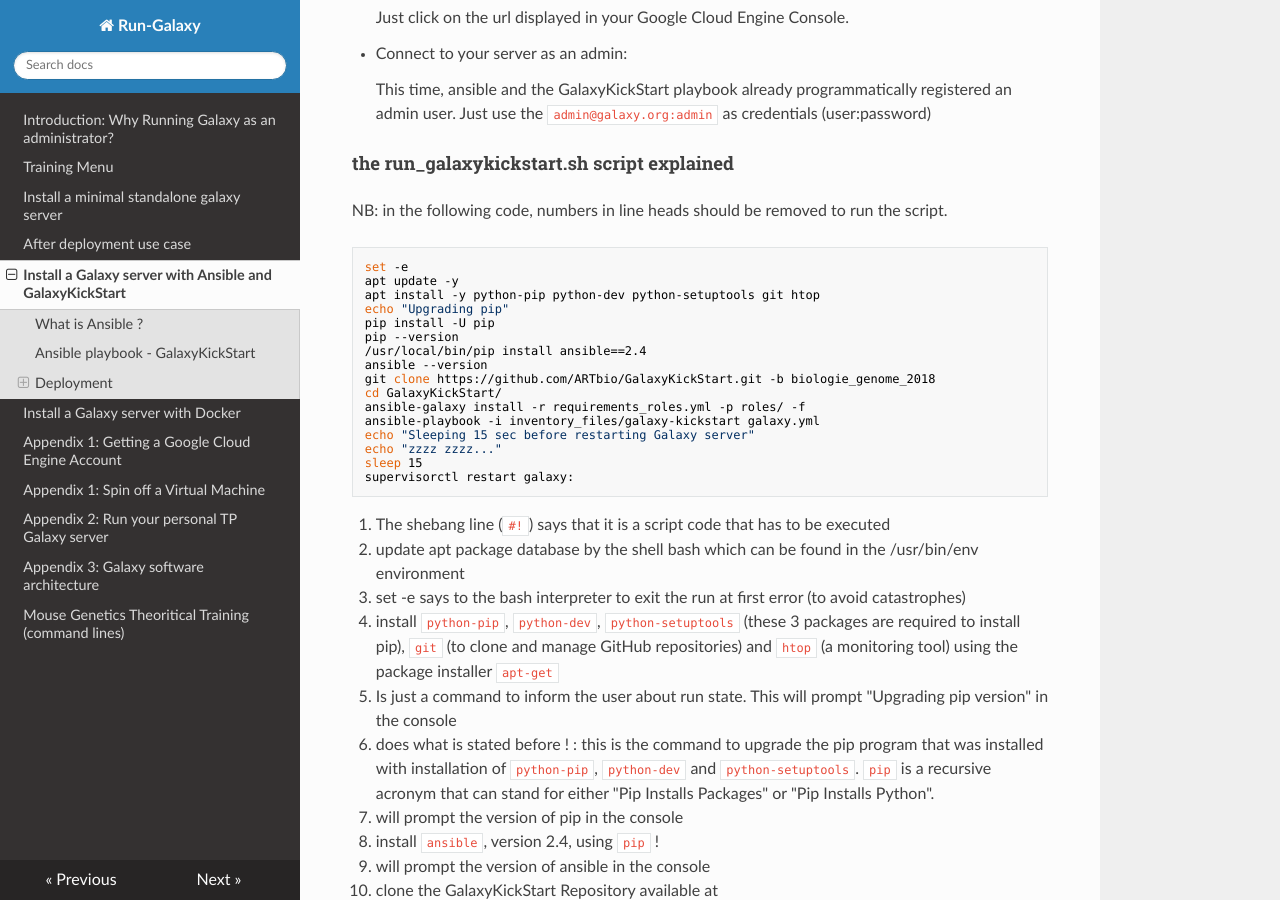
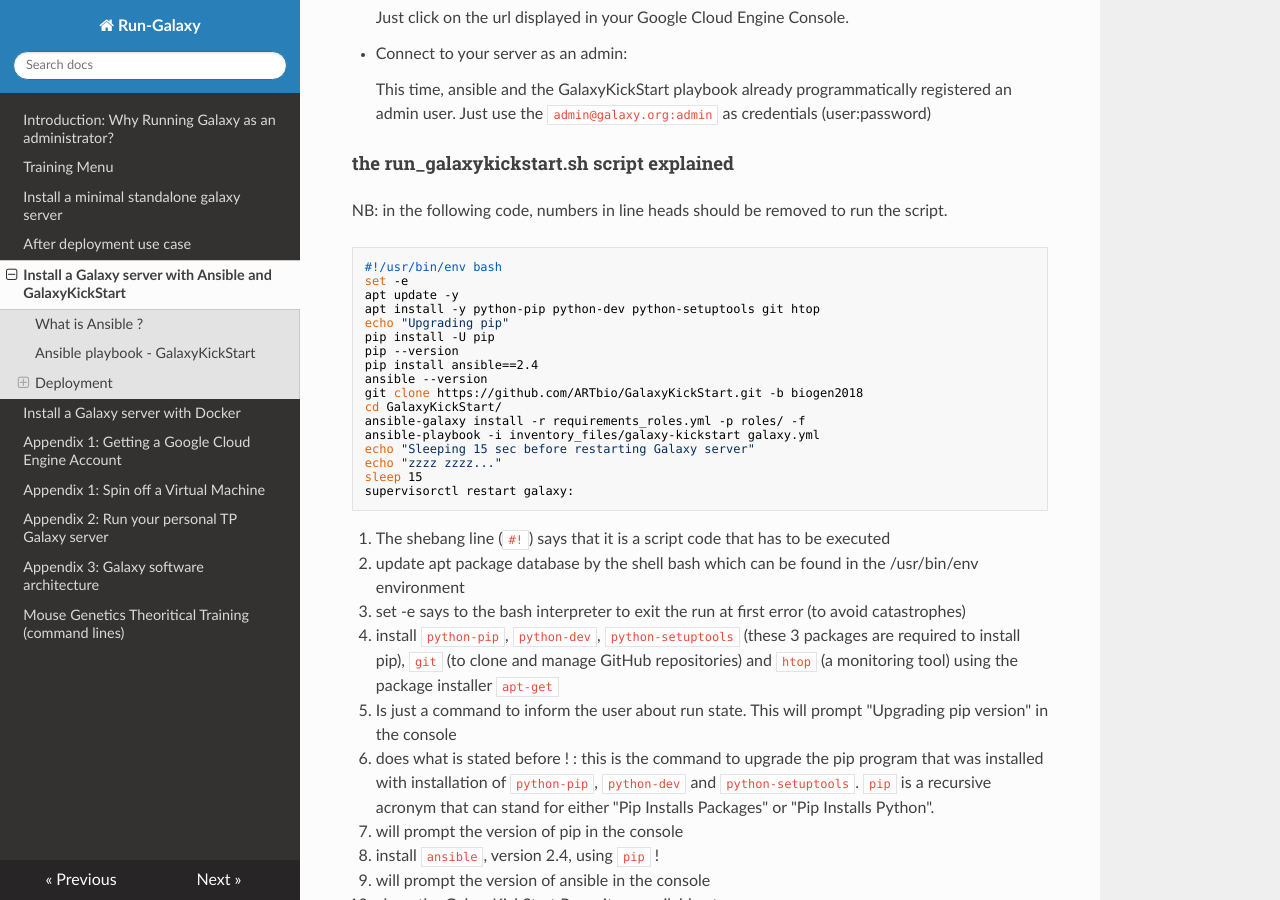
Before and after one commit to ARTbio/Run-Galaxy, an MkDocs documentation site: the page built from docs/GalaxyKickStart.md, in a window 1280 px wide and 900 px high, scrolled down 1896 px. Built offline with MkDocs 1.6.1, drawn with Linux system fonts in a browser that asks for light colours; nearby versions of some CDN libraries; old or Windows-style settings are respelled for this version of MkDocs.

Commit message:
update the display of the run_galaxykickstart.sh script

````diff
--- a/docs/GalaxyKickStart.md
+++ b/docs/GalaxyKickStart.md
@@ -62,15 +62,16 @@ Repository [https://github.com/ARTbio/GalaxyKickStart](https://github.com/ARTbio
 NB: in the following code, numbers in line heads should be removed to run the script.
 
 ```
+#!/usr/bin/env bash
 set -e
 apt update -y
 apt install -y python-pip python-dev python-setuptools git htop
 echo "Upgrading pip"
 pip install -U pip
 pip --version
-/usr/local/bin/pip install ansible==2.4
+pip install ansible==2.4
 ansible --version
-git clone https://github.com/ARTbio/GalaxyKickStart.git -b biologie_genome_2018
+git clone https://github.com/ARTbio/GalaxyKickStart.git -b biogen2018
 cd GalaxyKickStart/
 ansible-galaxy install -r requirements_roles.yml -p roles/ -f
 ansible-playbook -i inventory_files/galaxy-kickstart galaxy.yml
````
